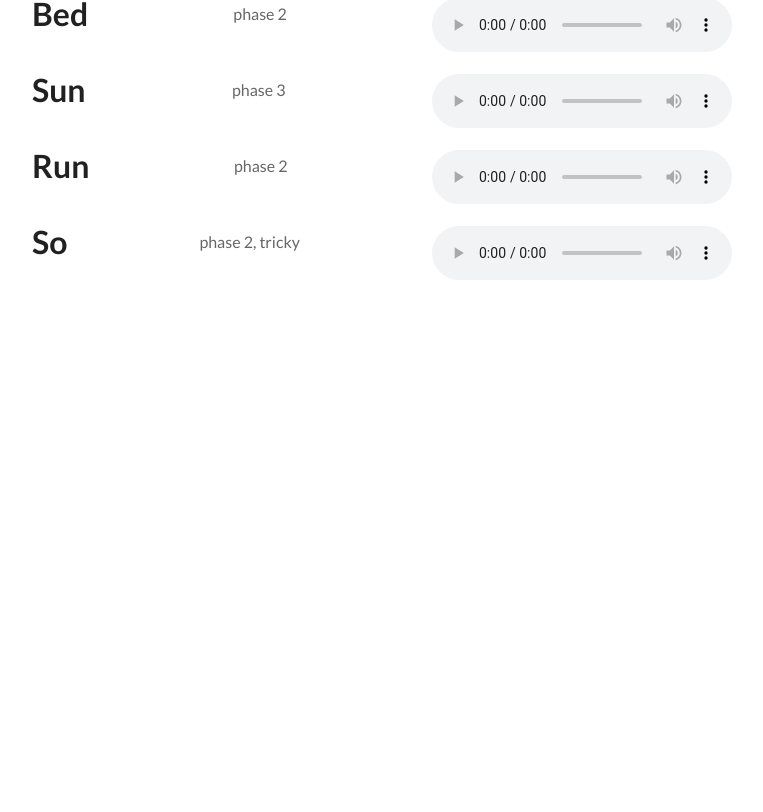
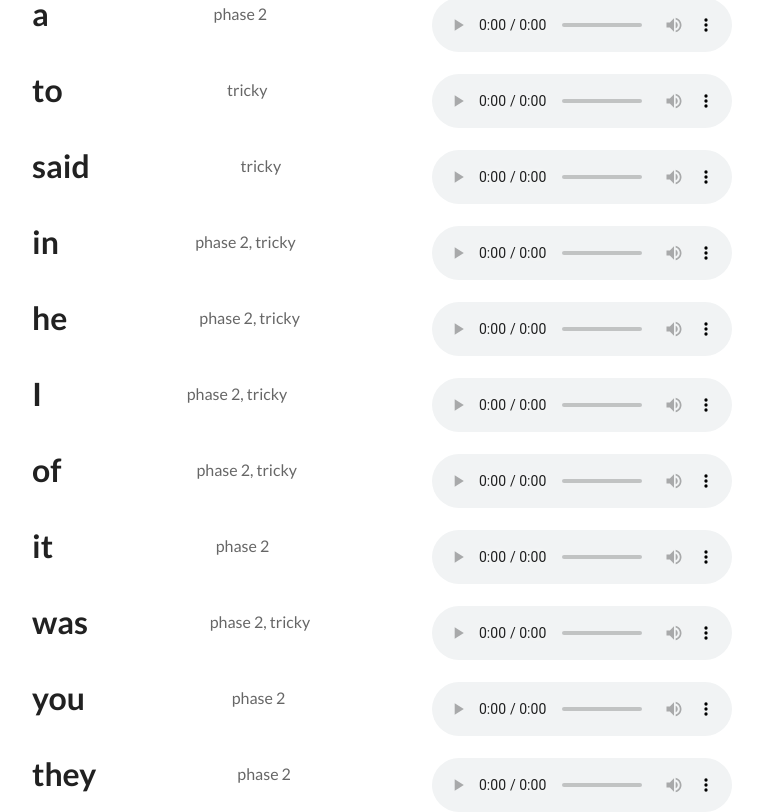
Before and after one commit to leonormes/angular-phonicme, an Angular app: page / in a window 1280 px wide. Shown: the part 228-1040 px from the top of the page, without its empty margins (258-1021 px from the left). Before the commit the page ends 800 px from the top, so only its background shows below. Built offline with nearby package versions, Linux system fonts and the light colour scheme.

Commit message:
add some words

```diff
--- a/src/app/app.component.ts
+++ b/src/app/app.component.ts
@@ -11,12 +11,27 @@ export class AppComponent {
 
   constructor() {
     this.phonics = [
-      new Phonic('Cat', '../assets/audio/cat.mp3', 'phase 2'),
-      new Phonic('Dog', '../assets/audio/cat.mp3', 'phase 1'),
-      new Phonic('Bed', '../assets/audio/cat.mp3', 'phase 2'),
-      new Phonic('Sun', '../assets/audio/cat.mp3', 'phase 3'),
-      new Phonic('Run', '../assets/audio/cat.mp3', 'phase 2'),
-      new Phonic('So', '../assets/audio/cat.mp3', 'phase 2, tricky'),
+      new Phonic('the', '../assets/audio/cat.mp3', 'tricky'),
+      new Phonic('and', '../assets/audio/cat.mp3', 'phase 1'),
+      new Phonic('a', '../assets/audio/cat.mp3', 'phase 2'),
+      new Phonic('to', '../assets/audio/cat.mp3', 'tricky'),
+      new Phonic('said', '../assets/audio/cat.mp3', 'tricky'),
+      new Phonic('in', '../assets/audio/cat.mp3', 'phase 2, tricky'),
+      new Phonic('he', '../assets/audio/cat.mp3', 'phase 2, tricky'),
+      new Phonic('I', '../assets/audio/cat.mp3', 'phase 2, tricky'),
+      new Phonic('of', '../assets/audio/cat.mp3', 'phase 2, tricky'),
+      new Phonic('it', '../assets/audio/cat.mp3', 'phase 2'),
+      new Phonic('was', '../assets/audio/cat.mp3', 'phase 2, tricky'),
+      new Phonic('you', '../assets/audio/cat.mp3', 'phase 2'),
+      new Phonic('they', '../assets/audio/cat.mp3', 'phase 2'),
+      new Phonic('on', '../assets/audio/cat.mp3', 'phase 2'),
+      new Phonic('she', '../assets/audio/cat.mp3', 'phase 2, tricky'),
+      new Phonic('is', '../assets/audio/cat.mp3', 'phase 2, tricky'),
+      new Phonic('for', '../assets/audio/cat.mp3', 'phase 2'),
+      new Phonic('at', '../assets/audio/cat.mp3', 'phase 2'),
+      new Phonic('his', '../assets/audio/cat.mp3', 'phase 2, tricky'),
+      new Phonic('but', '../assets/audio/cat.mp3', 'phase 2'),
+      new Phonic('that', '../assets/audio/cat.mp3', 'phase 2'),
     ];
   }
 
```
